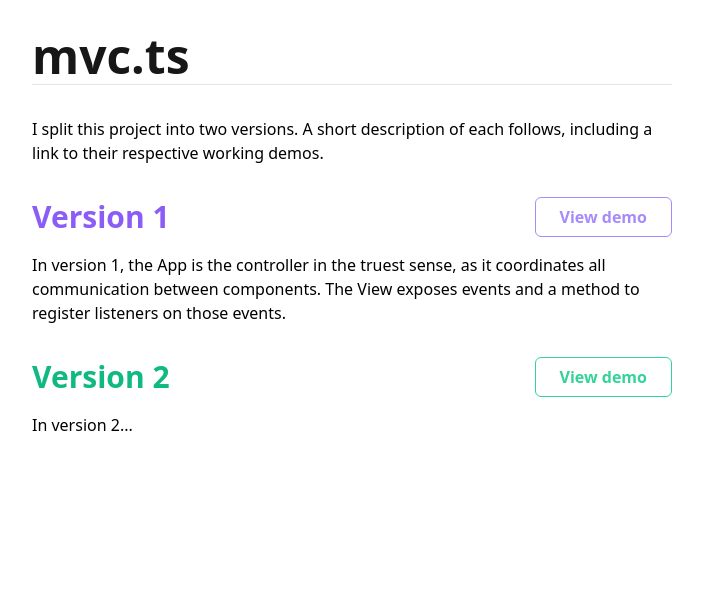
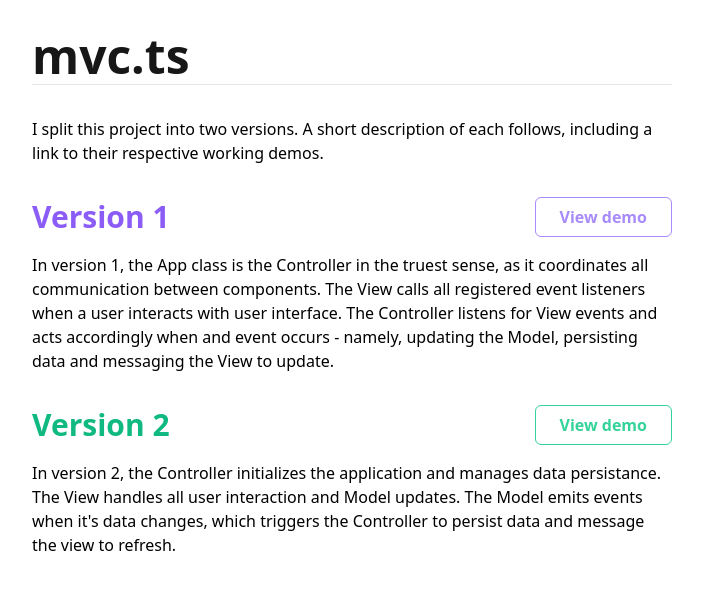
Before and after one commit to dtjv/mvc.ts, a website built with Parcel: page src/index.html in a window 1280 px wide. Shown: the whole page, without its empty margins (288-991 px from the left). Built offline with nearby package versions, Linux system fonts and the light colour scheme; what @tailwindcss/typography would draw is missing.

Commit message:
Update version 2 intro

```diff
--- a/src/index.html
+++ b/src/index.html
@@ -28,9 +28,12 @@
             >
           </header>
           <p class="prose max-w-none">
-            In version 1, the App is the controller in the truest sense, as it
-            coordinates all communication between components. The View exposes
-            events and a method to register listeners on those events.
+            In version 1, the App class is the Controller in the truest sense, as it
+            coordinates all communication between components. The View calls all
+            registered event listeners when a user interacts with user
+            interface. The Controller listens for View events and acts
+            accordingly when and event occurs - namely, updating the Model,
+            persisting data and messaging the View to update.
           </p>
         </div>
         <div class="space-y-4">
@@ -42,7 +45,13 @@
               >View demo</a
             >
           </header>
-          <p class="prose max-w-none">In version 2...</p>
+          <p class="prose max-w-none">
+            In version 2, the Controller initializes the application and manages
+            data persistance. The View handles all user interaction and Model
+            updates. The Model emits events when it's data changes, which
+            triggers the Controller to persist data and message the view to
+            refresh.
+          </p>
         </div>
       </div>
     </div>
```
